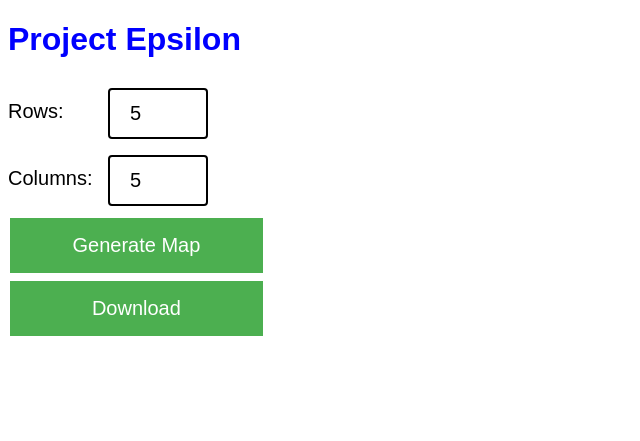
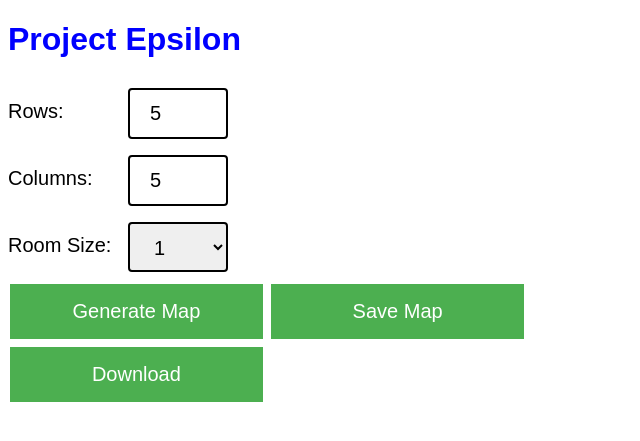
Before and after one commit to michael-k-goff/epsilon, a Flask app: page / in a window 1280 px wide. Shown: the top 441 px of the page, without its empty margins (0-640 px from the left). Run offline with Flask 2, Linux system fonts and the light colour scheme.

Commit message:
Variable room sizes

```diff
--- a/main.py
+++ b/main.py
@@ -2,6 +2,8 @@ from flask import Flask
 from flask import render_template
 from flask import request
 from flask import jsonify
+from flask import send_from_directory
+import os
 
 import maze
 
@@ -15,4 +17,9 @@ def hello_world():
 def mapgen():
     req_data = request.get_json()
 
-    return maze.build_maze(req_data["x"],req_data["y"])
+    return maze.build_maze(req_data, app)
+
+@app.route('/favicon.ico')
+def favicon():
+    return send_from_directory(os.path.join(app.root_path, 'static'),
+                               'favicon.ico', mimetype='image/vnd.microsoft.icon')
--- a/static/buildmap.js
+++ b/static/buildmap.js
@@ -1,34 +1,47 @@
 map_data = {}
 
-generate_map = () => {
+generate_map = (do_save) => {
     // Validate input
     if (!validateForm()) {
         return;
     }
-    // Clear out the old tiles
-    let tiles = document.getElementById("map");
-    while (tiles.firstChild) {
-        tiles.removeChild(tiles.firstChild);
+
+    let x = document.getElementById('x').value;
+    let y = document.getElementById('y').value;
+    let room_size = document.getElementById('room_size').value;
+
+    let request_json = {
+        method:"post",
+        body: JSON.stringify({
+            "x":x,
+            "y":y,
+            "do_save":do_save,
+            "room_size":room_size
+        }),
+        cache: "no-cache",
+        headers: new Headers({
+            "content-type": "application/json"
+        })
+    }
+
+    if (do_save) {
+        fetch("/mapgen", request_json)
+        return;
     }
 
     // Build and fire off the POST request
-    let x = document.getElementById('x').value;
-    let y = document.getElementById('y').value;
     fetch(
-        "/mapgen", {
-            method:"post",
-            body: JSON.stringify({"x":x, "y":y}),
-            cache: "no-cache",
-            headers: new Headers({
-                "content-type": "application/json"
-            })
-        }
+        "/mapgen", request_json
     )
     .then(response => response.json())
     .then(response => {
+        // Clear out the old tiles
+        let tiles = document.getElementById("map");
+        while (tiles.firstChild) {
+            tiles.removeChild(tiles.firstChild);
+        }
 
         // Build the map in the map div.
-        let tiles = document.getElementById("map");
         map_data.tiles = response.tiles;
         for (let i=0; i<response.tiles.length; i++) {
             let tile_row = document.createElement('div');
@@ -60,7 +73,6 @@ map_download = () => {
 validateForm = () => {
     let x = document.getElementById('x').value;
     let y = document.getElementById('y').value;
-    console.log(y);
     if (isNaN(x) || isNaN(y)) {
         alert("Numbers are required for Rows and Columns");
         return false;
--- a/static/style.css
+++ b/static/style.css
@@ -21,7 +21,7 @@ html {
 }
 
 .input-field {
-    width: 100px;
+    width: 120px;
     padding: 20px 0;
     font-size:20px;
 }
@@ -51,3 +51,14 @@ html {
     width: 20%;
     font-size:20px;
 }
+
+.box {
+    width: 100px;
+    height: 50px;
+    border: 2px solid #000;
+    font-size: 20px;
+    color: #000000;
+    border-radius: 4px;
+    padding: 12px 20px;
+    margin: 8px 0;
+}
--- a/templates/index.html
+++ b/templates/index.html
@@ -26,7 +26,19 @@
             </div>
             <input class="numeric-input" type="text" value="5" id="y" name="y">
         </div>
-        <button type="button" class="submit-button" onclick="generate_map()">Generate Map</button>
+        <div class="input-element">
+            <div class="input-field">
+                Room Size:
+            </div>
+            <select class="box" id="room_size" name="room_szie">
+                <option value="1">1</option>
+                <option value="2">2</option>
+                <option value="3">3</option>
+                <option value="4">4</option>
+            </select>
+        </div>
+        <button type="button" class="submit-button" onclick="generate_map(0)">Generate Map</button>
+        <button type="button" class="submit-button" onclick="generate_map(1)">Save Map</button>
     </form>
 
     <div id="map">
```
Also changed, not shown: maze.py (+33 -13 lines), static/android-chrome-192x192.png (added), static/android-chrome-512x512.png (added), static/apple-touch-icon.png (added), static/favicon-16x16.png (added), static/favicon-32x32.png (added), static/favicon.ico (added), static/site.webmanifest (added), 1 other file.
